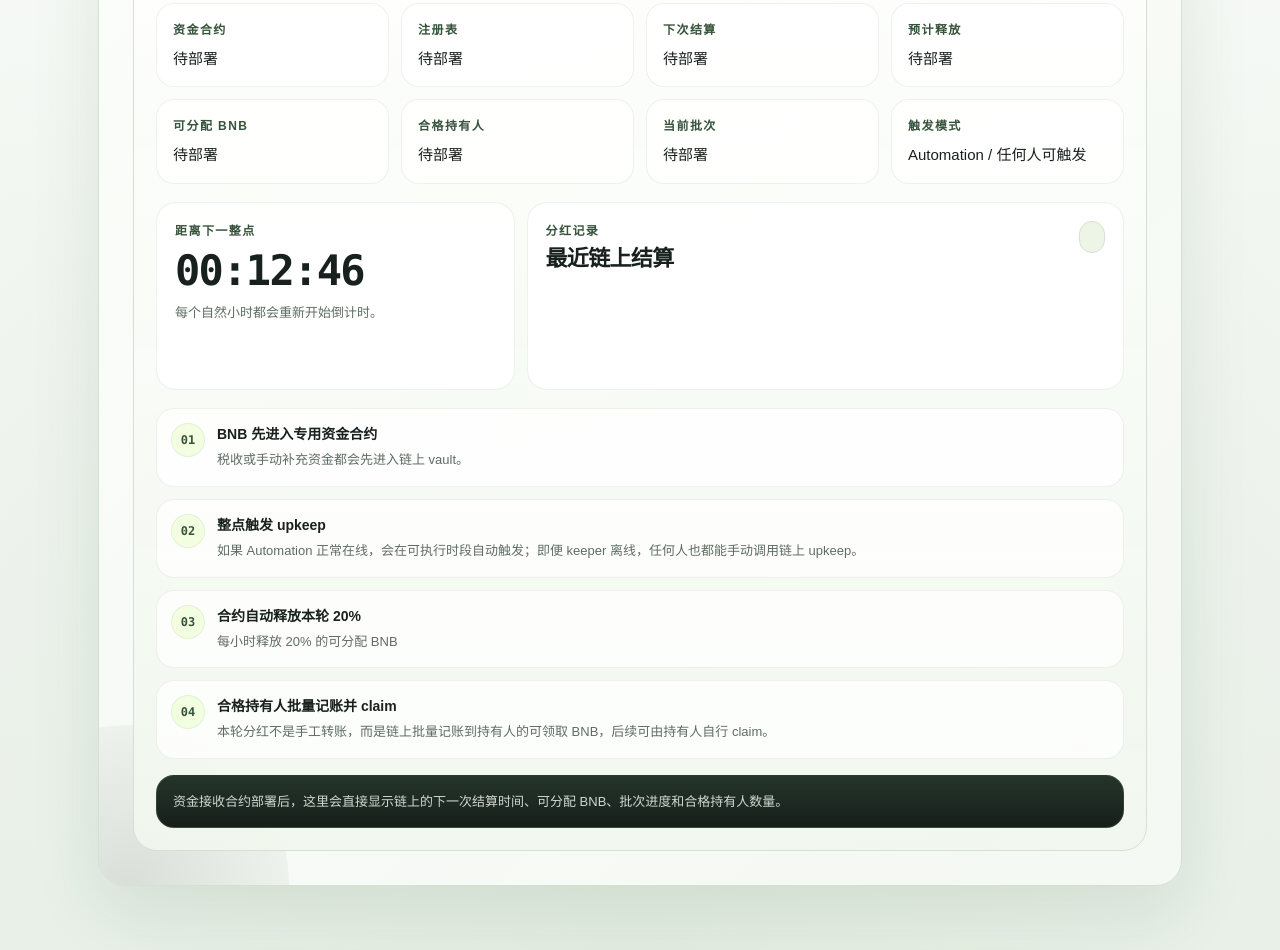
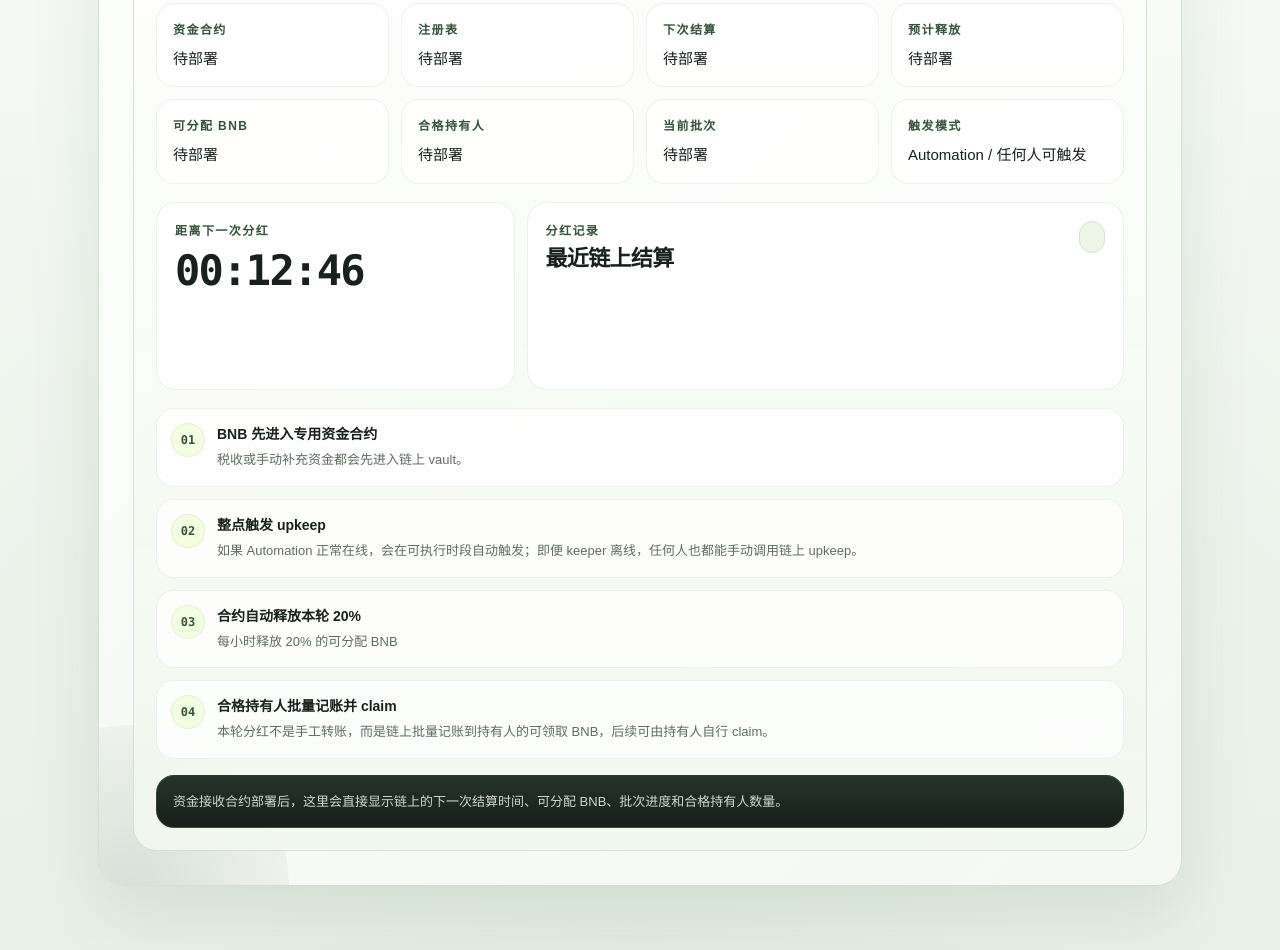
Before and after one commit to FOURCLAWe/sbti-dog, a website: page public/sbti/index.html in a window 1280 px wide. Shown: the part 1739-2689 px from the top of the page. Drawn offline with nearby package versions, Linux system fonts and the light colour scheme.

Commit message:
Trim dividend countdown copy

```diff
--- a/public/sbti/dividend-vault.js
+++ b/public/sbti/dividend-vault.js
@@ -180,7 +180,6 @@
 
     setText(releaseRuleEl, "每小时释放 20% 的可分配 BNB");
     setText(automationModeEl, "Automation / 任何人可触发");
-    setText(countdownHintEl, "每个自然小时都会重新开始倒计时。");
     renderHistory([]);
     startCountdown(() => countdownTarget);
 
@@ -273,10 +272,6 @@
           ? `当前批次正在链上记账中，已锁定 ${formatBnb(totalReservedForClaims)} 待领取 BNB。`
           : `当前已预留 ${formatBnb(totalReservedForClaims)} 给已生成的分红批次，持有人可在链上 claim。`
       );
-      setText(
-        countdownHintEl,
-        Number(nextSettlementAt) > 0 ? `链上登记的下次结算时间：${formatDate(nextSettlementAt)}` : "每个自然小时都会重新开始倒计时。"
-      );
       renderHistory(historyItems);
     } catch (error) {
       setText(vaultAddressEl, shortAddress(config.vaultAddress));
@@ -287,7 +282,6 @@
       setText(holderCountEl, "读取失败");
       setText(batchProgressEl, "读取失败");
       setText(statusNoteEl, `链上状态暂时读取失败：${error.message || String(error)}`);
-      setText(countdownHintEl, "倒计时仍按自然整点运行，链上状态稍后会自动重读。");
     }
   }
 
--- a/public/sbti/index.html
+++ b/public/sbti/index.html
@@ -1657,9 +1657,8 @@
             </div>
             <div class="engine-detail-grid">
               <div class="engine-detail-card">
-                <span class="engine-detail-label">距离下一整点</span>
+                <span class="engine-detail-label">距离下一次分红</span>
                 <strong id="dividendCountdown" class="engine-countdown-time">--:--:--</strong>
-                <div id="dividendCountdownHint" class="engine-countdown-copy">每个自然小时都会重新开始倒计时。</div>
               </div>
               <div class="engine-detail-card">
                 <div class="engine-history-head">
```
